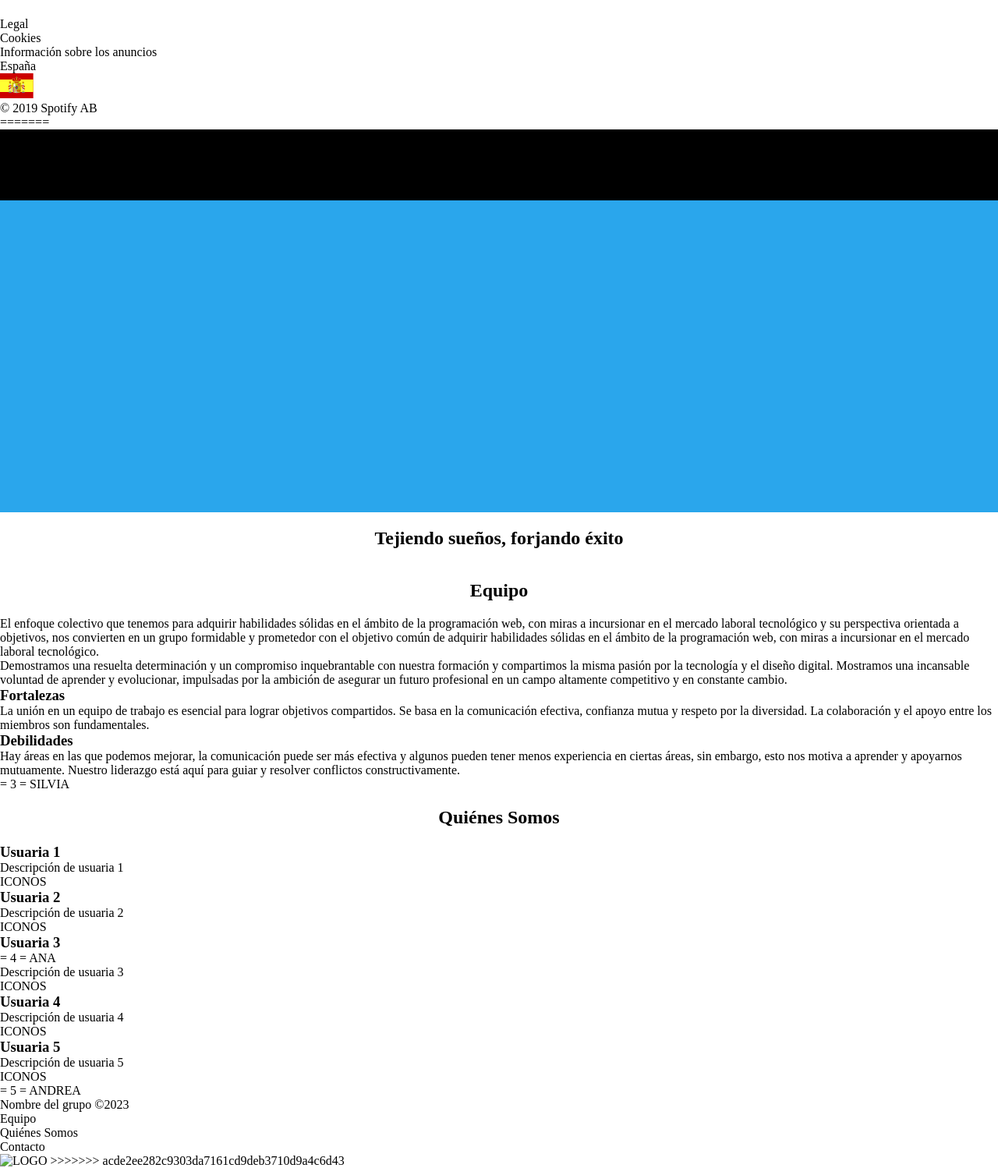
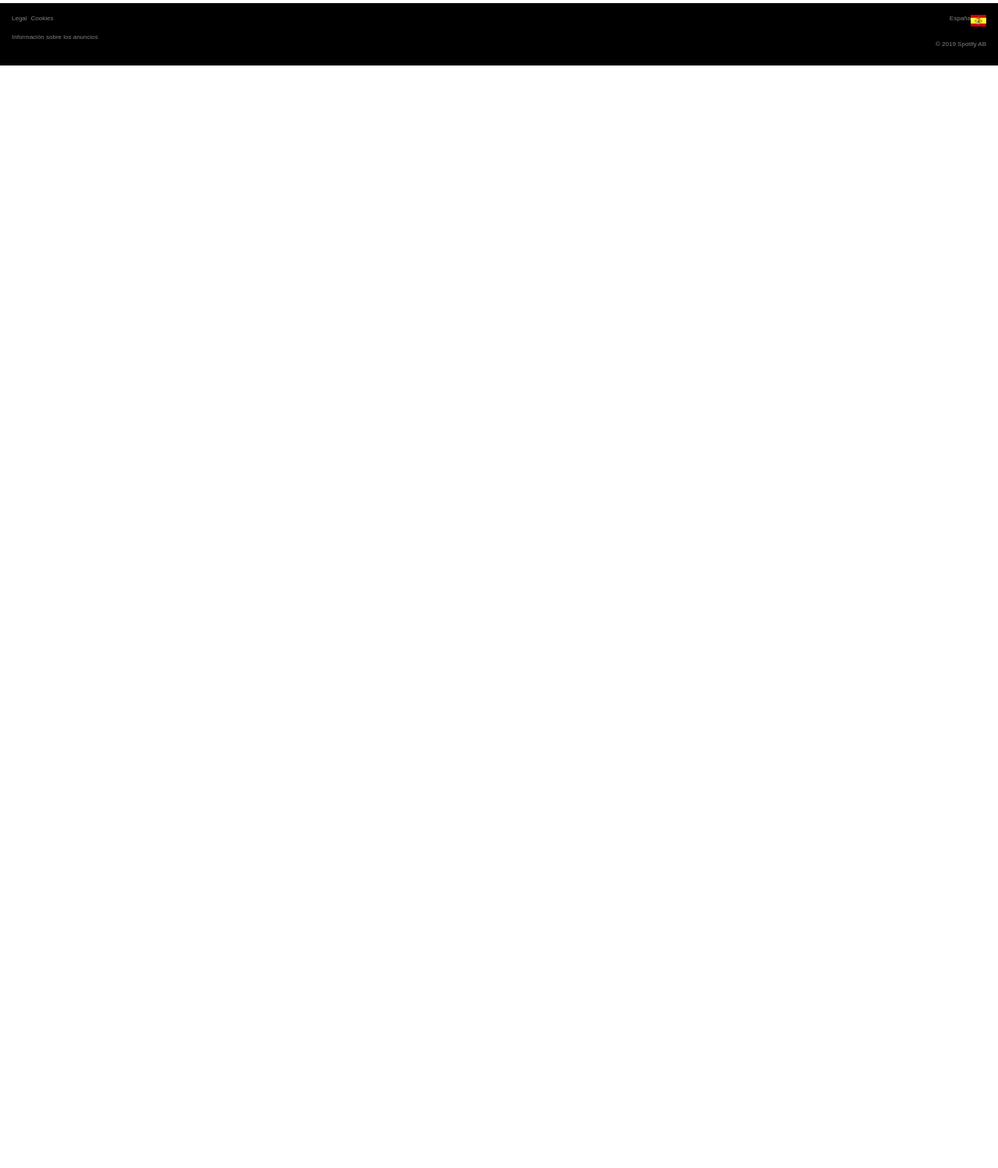
Before and after one commit to RaquelCollado/Spotify, a plain HTML site: page indexPRUEBA.html in a window 1280 px wide. Shown: the part 1119-2617 px from the top of the page at 78% size. After the commit the page ends 1203 px from the top, so only its background shows below. Drawn offline with Linux system fonts and the light colour scheme; files that its build step writes are made by us from their sources.

Commit message:
added footer

```diff
--- a/css/styles.css
+++ b/css/styles.css
@@ -59,6 +59,7 @@
 .section2{
     font-family: var(--font-family);
     padding-bottom: 70px;
+    padding-left: 5px;
 }
 h2{
     text-align: center;
@@ -83,3 +84,41 @@ h2{
     padding-bottom: 20px;
 
 }
+
+.footer{
+    background-color:black;
+    color:grey;
+    font-family: var(--font-family);
+    font-size:8px;
+    padding-right:15px;
+    padding-left:15px;
+    height:10vh;
+    padding-top:15px;
+
+}
+.spain{
+    display:flex;
+    float:right;
+}
+
+.spotify-footer{
+    float:right;
+    text-align: right;
+}
+.spain-flag{
+    width:20px;
+}
+.spain-flag img{
+    width:100%;
+}
+.legal-cookies{
+    display:flex;
+    list-style:none;
+    gap:5px;
+    padding-bottom:15px;
+
+}
+.info{
+    text-decoration:none;
+    color: grey;
+}
--- a/indexPRUEBA.html
+++ b/indexPRUEBA.html
@@ -1,6 +1,5 @@
 <!DOCTYPE html>
 <html lang="es">
-<<<<<<< HEAD
     <head>
     <meta charset="UTF-8"/>
     <meta http-equiv="X-UA-Compatible" content="IE=edge"/>
@@ -48,142 +47,19 @@
     </main>
 
     <footer class="footer">
+        <div class="spain">
+            <p>España</p>
+            <figure class="spain-flag">
+                <img src="./images/es.svg" alt="Bandera de España" ></figure>
+        </div>
         <nav>
-            <p>Legal</p>
-            <p>Cookies</p>
-            <p>Información sobre los anuncios</p>
-            <p>España</p>
-            <img src="./images/es.svg" alt="Bandera de España">
-            <p>© 2019 Spotify AB </p>
-            </nav>
-=======
-
-<head>
-  <meta charset="UTF-8">
-  <meta http-equiv="X-UA-Compatible" content="IE=edge">
-  <meta name="viewport" content="width=device-width, initial-scale=1.0">
-  <title>Document</title>
-  <link rel="stylesheet" href="./styles/reset.css">
-  <link rel="preconnect" href="https://fonts.googleapis.com">
-<link rel="preconnect" href="https://fonts.gstatic.com" crossorigin>
-<link href="https://fonts.googleapis.com/css2?family=Rubik:wght@300&display=swap" rel="stylesheet">
-<link rel="stylesheet" href="./css/style.css">
-</head>
-<body>
-  <header class="header">
-    <h1 class="name">Nombre del grupo</h1>
-    <nav>
-      <ul class="navegation">
-        <li><a href="#"></a>Equipo</li>
-        <li><a href="#"></a>Quienes Somos</li>
-        <li<a href="#"></a>Contacto</li>
-      </ul>
-    </nav>
-  </header>
-    <main>
-      <div class="hero"></div>
-        <div class="lema">
-          <h2>Tejiendo sueños, forjando éxito</h2></div>
-      <section class="section-1">
-        <h2 class="team">Equipo</h2>
-        <p class="parrafo">
-          El enfoque colectivo que tenemos para adquirir habilidades sólidas en
-          el ámbito de la programación web, con miras a incursionar en el
-          mercado laboral tecnológico y su perspectiva orientada a objetivos,
-          nos convierten en un grupo formidable y prometedor con el objetivo
-          común de adquirir habilidades sólidas en el ámbito de la programación
-          web, con miras a incursionar en el mercado laboral tecnológico.
-        </p>
-        <p>
-          Demostramos una resuelta determinación y un compromiso inquebrantable
-          con nuestra formación y compartimos la misma pasión por la tecnología
-          y el diseño digital. Mostramos una incansable voluntad de aprender y
-          evolucionar, impulsadas por la ambición de asegurar un futuro
-          profesional en un campo altamente competitivo y en constante cambio.
-        </p>
-      </section>
-
-      <section class="section-2">
-        <h3 class="skills">Fortalezas</h3>
-        <p>
-          La unión en un equipo de trabajo es esencial para lograr objetivos
-          compartidos. Se basa en la comunicación efectiva, confianza mutua y
-          respeto por la diversidad. La colaboración y el apoyo entre los
-          miembros son fundamentales.
-        </p>
-
-        <h3 class="skills">Debilidades</h3>
-        <p>
-          Hay áreas en las que podemos mejorar, la comunicación puede ser más
-          efectiva y algunos pueden tener menos experiencia en ciertas áreas,
-          sin embargo, esto nos motiva a aprender y apoyarnos mutuamente.
-          Nuestro liderazgo está aquí para guiar y resolver conflictos
-          constructivamente.
-        </p>
-      </section>
-
-      <section>
-        = 3 = SILVIA
-        <h2>Quiénes Somos</h2>
-
-        <article>
-          <h3>Usuaria 1</h3>
-
-          <p>Descripción de usuaria 1</p>
-
-          ICONOS
-        </article>
-
-        <article>
-          <h3>Usuaria 2</h3>
-
-          <p>Descripción de usuaria 2</p>
-
-          ICONOS
-        </article>
-
-        <article>
-          <h3>Usuaria 3</h3>
-          = 4 = ANA
-
-          <p>Descripción de usuaria 3</p>
-
-          ICONOS
-        </article>
-
-        <article>
-          <h3>Usuaria 4</h3>
-
-          <p>Descripción de usuaria 4</p>
-
-          ICONOS
-        </article>
-
-        <article>
-          <h3>Usuaria 5</h3>
-
-          <p>Descripción de usuaria 5</p>
-
-          ICONOS
-        </article>
-      </section>
-    </main>
-
-    <footer>
-      = 5 = ANDREA
-
-      <p>Nombre del grupo ©2023</p>
-
-      <nav>
-        <ul>
-          <li>Equipo</li>
-          <li>Quiénes Somos</li>
-          <li>Contacto</li>
-        </ul>
-      </nav>
-
-      <img src="" alt="LOGO" />
->>>>>>> acde2ee282c9303da7161cd9deb3710d9a4c6d43
+            <ul class="legal-cookies">
+                <li>Legal</li>
+                <li>Cookies</li>
+            </ul>
+            <a href="#" class="info">Información sobre los anuncios</a>
+        </nav>
+        <p class="spotify-footer">© 2019 Spotify AB</p>
     </footer>
   </body>
 </html>
```
